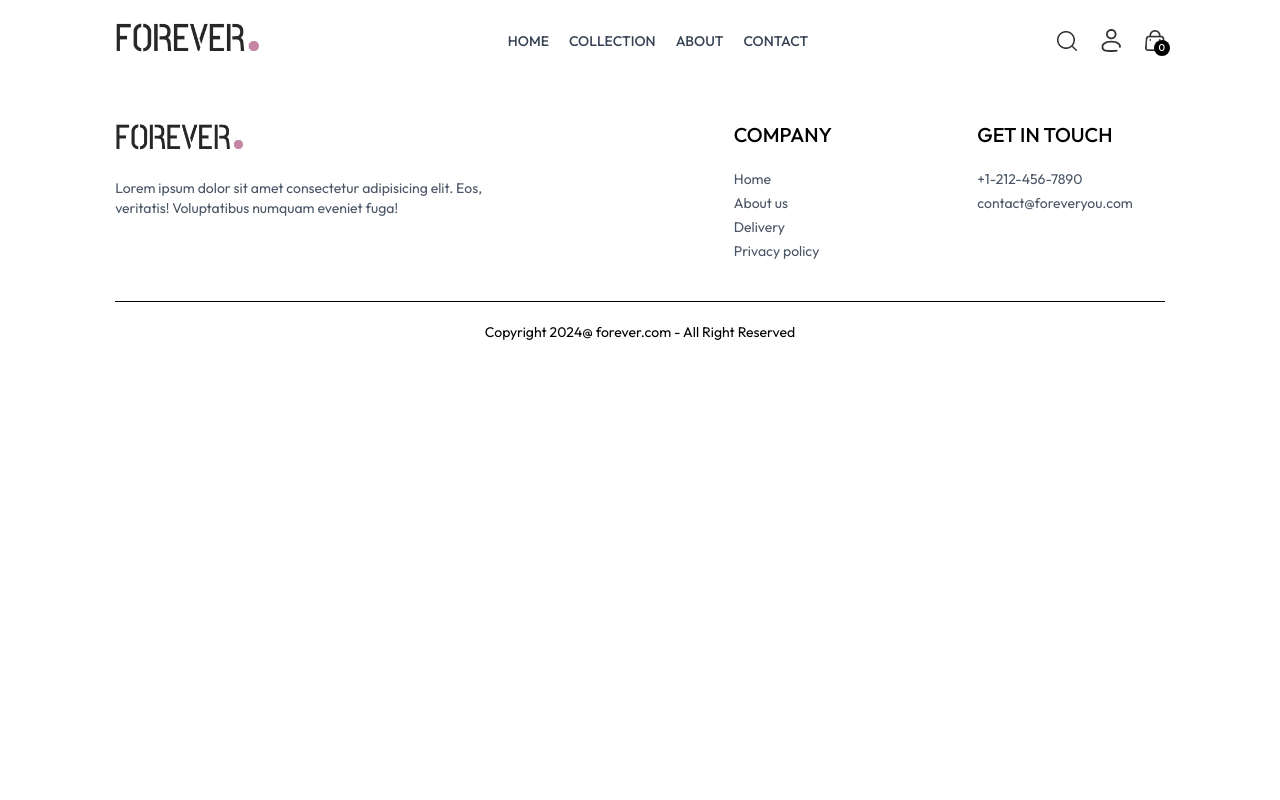
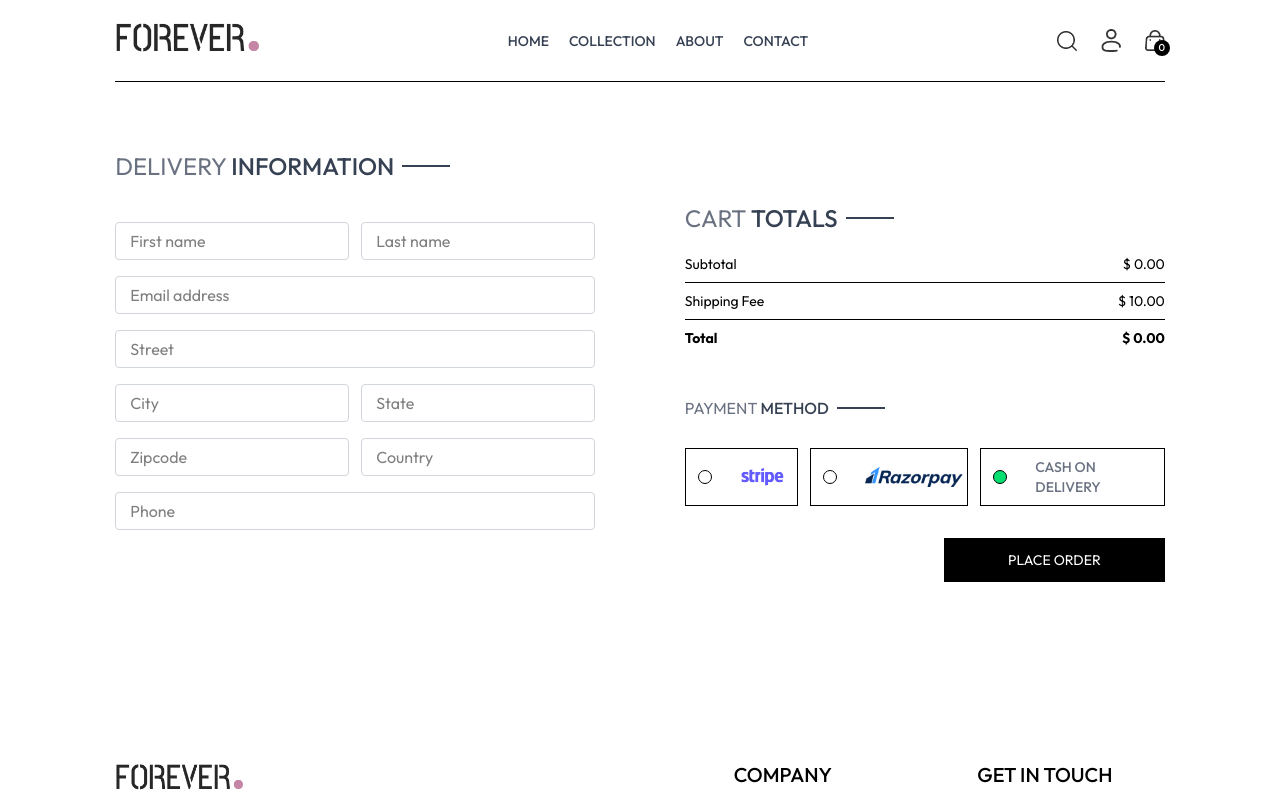
Before and after one commit to Abhisekh-shah/Ecommerce, a React (Vite) app: page /place-order in a window 1280 px wide. Shown: the top 800 px of the page. Built offline with nearby package versions, Linux system fonts and the light colour scheme; a web font is replaced by a local one.

Commit message:
placeOrder

```diff
--- a/src/components/CartTotal.jsx
+++ b/src/components/CartTotal.jsx
@@ -1,9 +1,30 @@
-import React from 'react'
+import React, { useContext } from 'react'
+import { ShopContext } from '../context/ShopContext'
+import Title from './Title'
+function CartTotal() {
 
-function CartTotal() {
+  const {currency,delivery_fee,getCartAmount} = useContext(ShopContext)
   return (
-    <div>
-
+    <div className='w-full'>
+      <div className="text-2xl">
+        <Title text1={'CART'} text2={'TOTALS'}/>
+      </div>
+      <div className="flex flex-col gap-2 mt-2 text-sm">
+        <div className="flex justify-between">
+          <p>Subtotal</p>
+          <p>{currency} {getCartAmount()}.00</p>
+        </div>
+        <hr/>
+        <div className="flex justify-between">
+          <p>Shipping Fee</p>
+          <p>{currency} {delivery_fee}.00</p>
+        </div>
+        <hr/>
+        <div className="flex justify-between">
+          <b>Total</b>
+          <b>{currency} {getCartAmount() === 0 ? 0 : getCartAmount() + delivery_fee}.00</b>
+        </div>
+      </div>
     </div>
   )
 }
--- a/src/context/ShopContext.jsx
+++ b/src/context/ShopContext.jsx
@@ -1,6 +1,8 @@
 import { createContext, useEffect, useState } from "react";
 import { products } from "../assets/assets";
 import { toast } from "react-toastify";
+import { useNavigate } from 'react-router-dom'
+
 
 export const ShopContext = createContext();
 
@@ -10,6 +12,7 @@ const shopContextProvider = (props) => {
   const [search, setSearch] = useState("");
   const [showSearch, setShowSearch] = useState(false);
   const [cartItems, setCartItems] = useState({});
+  const navigate = useNavigate()
 
   const addToCart = async (itemId, size) => {
     let cartData = structuredClone(cartItems);
@@ -34,9 +37,9 @@ const shopContextProvider = (props) => {
     let totalCount = 0;
 
     for (const itemId in cartItems) {
-      const sizes = cartItems[itemId]; // e.g., { M: 2, L: 1 }
+      const sizes = cartItems[itemId];
       for (const size in sizes) {
-        totalCount += sizes[size]; // e.g., sizes["M"] = 2
+        totalCount += sizes[size];
       }
     }
 
@@ -51,12 +54,24 @@ const shopContextProvider = (props) => {
         setCartItems(cartData);
     }
 
-    const getCartAmount =async =>{
-      let totalAmount =0;
-      for(const items in cartItems){
-        let itemInfo =products.find((product)=> product.id === items)
+    const getCartAmount = () => {
+      let totalAmount = 0;
+
+      for (const productId in cartItems) {
+        const product = products.find((p) => p._id === productId);
+        if (!product) continue;
+
+        const sizes = cartItems[productId];
+        for (const size in sizes) {
+          const quantity = sizes[size];
+          if (quantity > 0) {
+            totalAmount += product.price * quantity;
+          }
+        }
       }
-    }
+
+      return totalAmount;
+    };
 
   useEffect(() => {
     console.log(cartItems);
@@ -73,7 +88,9 @@ const shopContextProvider = (props) => {
     addToCart,
     cartItems,
     getCartCount,
-    updateQuantity
+    updateQuantity,
+    getCartAmount,
+    navigate
   };
   return (
     <ShopContext.Provider value={value}>{props.children}</ShopContext.Provider>
--- a/src/pages/Cart.jsx
+++ b/src/pages/Cart.jsx
@@ -3,9 +3,10 @@ import { useContext } from 'react'
 import { ShopContext } from '../context/ShopContext'
 import Title from '../components/Title'
 import { assets } from '../assets/assets'
+import CartTotal from '../components/CartTotal'
 
 function Cart() {
-    const {products, currency, cartItems, updateQuantity } = useContext(ShopContext)
+    const {products, currency, cartItems, updateQuantity ,navigate} = useContext(ShopContext)
     const [cartData,setCartData] = useState([])
 
     useEffect(()=>{
@@ -57,7 +58,14 @@ function Cart() {
                 })
             }
         </div>
-
+      <div className="flex justify-end my-20">
+        <div className="w-full sm:w-[450px]">
+            <CartTotal/>
+            <div className="w-full text-end">
+                <button onClick={()=> navigate('/place-order')} className='bg-black text-white text-sm my-8 px-8 py-3'>PROCEED TO CHECKOUT</button>
+            </div>
+        </div>
+      </div>
     </div>
   )
 }
--- a/src/pages/PlaceOrder.jsx
+++ b/src/pages/PlaceOrder.jsx
@@ -1,9 +1,80 @@
-import React from 'react'
+import React, { useContext, useState } from 'react'
+import Title from '../components/Title'
+import CartTotal from '../components/CartTotal'
+import { assets } from '../assets/assets'
+import { ShopContext } from '../context/ShopContext'
 
 function PlaceOrder() {
+
+  const [method ,setMethod]=useState('cod')
+
+  const {navigate} = useContext(ShopContext)
+
   return (
-    <div>
+    <div className='flex flex-col sm:flex-row justify-between gap-4 pt-5 sm:pt-14 min-h-[80vh] border-t'>
 
+      {/* -----------Left Side ------------ */}
+      <div className="flex flex-col gap-4 w-full sm:max-w-[480px]">
+        <div className="text-xl sm:text-2xl my-3">
+          <Title text1={'DELIVERY'} text2={'INFORMATION'} />
+        </div>
+
+        <div className="flex gap-3">
+          <input className='border border-gray-300 rounded py-1.5 px-3.5 w-full' type="text" placeholder='First name' />
+          <input className='border border-gray-300 rounded py-1.5 px-3.5 w-full' type="text" placeholder='Last name' />
+        </div>
+
+        <input className='border border-gray-300 rounded py-1.5 px-3.5 w-full' type="email" placeholder='Email address' />
+        <input className='border border-gray-300 rounded py-1.5 px-3.5 w-full' type="text" placeholder='Street' />
+
+        <div className="flex gap-3">
+          <input className='border border-gray-300 rounded py-1.5 px-3.5 w-full' type="text" placeholder='City' />
+          <input className='border border-gray-300 rounded py-1.5 px-3.5 w-full' type="text" placeholder='State' />
+        </div>
+
+        <div className="flex gap-3">
+          <input className='border border-gray-300 rounded py-1.5 px-3.5 w-full' type="number" placeholder='Zipcode' />
+          <input className='border border-gray-300 rounded py-1.5 px-3.5 w-full' type="text" placeholder='Country' />
+        </div>
+
+        <input className='border border-gray-300 rounded py-1.5 px-3.5 w-full' type="number" placeholder='Phone' />
+      </div>
+
+      {/* -----------Right Side ------------ */}
+      <div className="mt-8 w-full sm:max-w-[480px]">
+        <div className="mt-8 min-w-80">
+          <CartTotal />
+        </div>
+
+        <div className="mt-12">
+          <Title text1={'PAYMENT'} text2={'METHOD'} />
+
+          {/* -------------------Payment Method Selection------------------ */}
+          <div className="flex gap-3 flex-col lg:flex-row mt-4">
+            {/* Stripe */}
+            <div onClick={()=>setMethod('stripe')} className="flex items-center gap-3 border p-2 px-3 cursor-pointer">
+              <p className={`min-w-3.5 h-3.5 border rounded-full ${method ==='stripe' ? 'bg-green-400' : ''}`}></p>
+              <img className='h-5 mx-4' src={assets.stripe_logo} alt="Stripe" />
+            </div>
+
+            {/* Razorpay */}
+            <div onClick={()=>setMethod('razorpay')} className="flex items-center gap-3 border p-2 px-3 cursor-pointer">
+              <p className={`min-w-3.5 h-3.5 border rounded-full ${method ==='razorpay' ? 'bg-green-400' : ''}`}></p>
+              <img className='h-5 mx-4' src={assets.razorpay_logo} alt="Razorpay" />
+            </div>
+
+            {/* Cash on Delivery */}
+            <div onClick={()=>setMethod('cod')} className="flex items-center gap-3 border p-2 px-3 cursor-pointer">
+              <p className={`min-w-3.5 h-3.5 border rounded-full ${method ==='cod' ? 'bg-green-400' : ''}`}></p>
+              <p className='text-gray-500 text-sm font-medium mx-4'>CASH ON DELIVERY</p>
+            </div>
+          </div>
+
+          <div className="w-full text-end mt-8">
+            <button onClick={()=>navigate('/orders')} className='bg-black text-white px-16 py-3 text-sm'>PLACE ORDER</button>
+          </div>
+        </div>
+      </div>
     </div>
   )
 }
```
